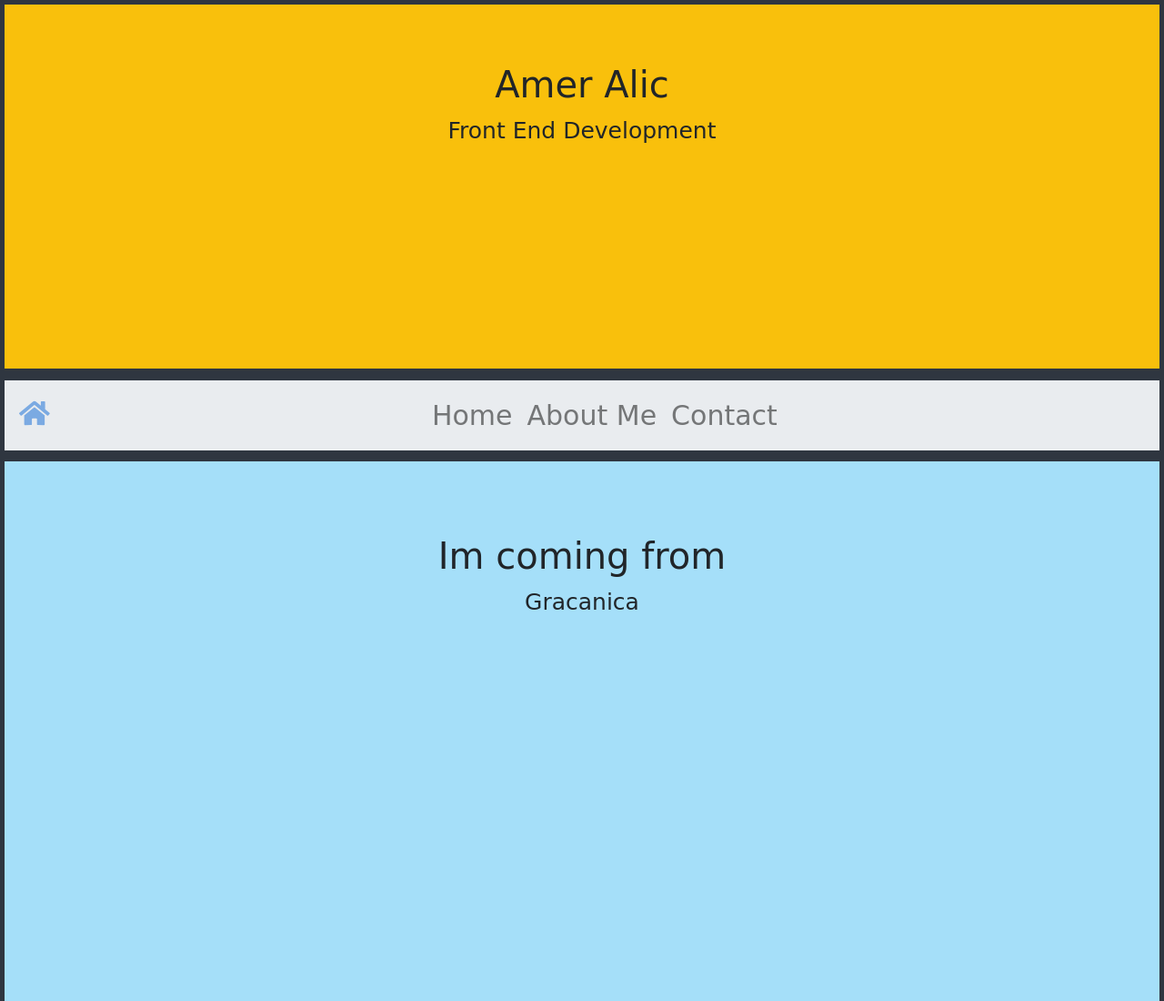
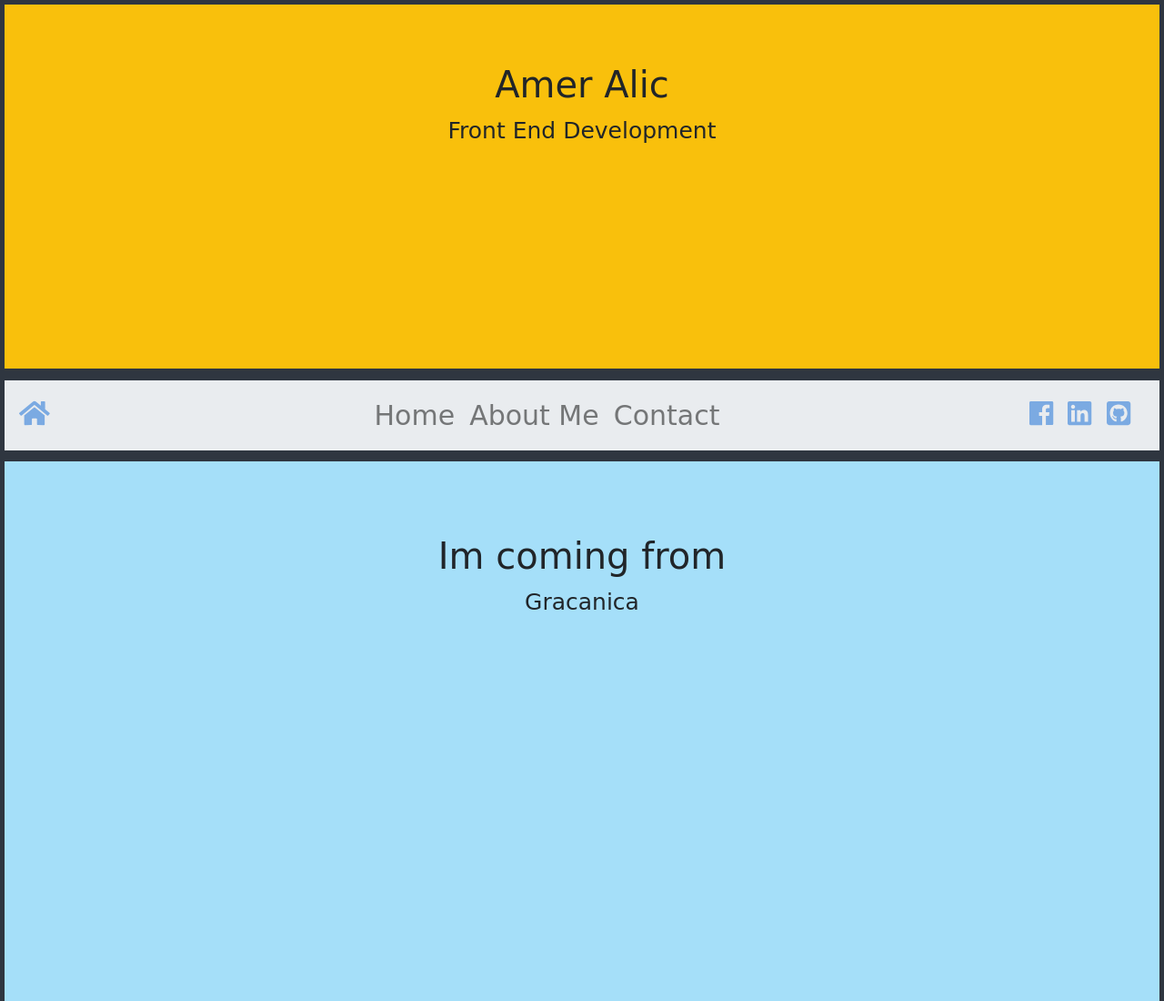
Before and after one commit to 4m3r/pfpage, a plain HTML site: page index.html in a window 1280 px wide. Shown: the top 1100 px of the page at 91% size. Drawn offline with nearby package versions, Linux system fonts and the light colour scheme; a web font is replaced by a local one.

Commit message:
Update index.html

```diff
--- a/index.html
+++ b/index.html
@@ -41,6 +41,11 @@
                 <a class="nav-link" href="#contact">Contact</a>
             </li>
         </ul>
+
+        <a class="navbar-brand" href="https://www.facebook.com/bladeklub" target="_blank"><i class="fab fa-facebook biggerico"></i></a>
+        <a class="navbar-brand" href="https://www.linkedin.com/in/amer-alic-1109b137/" target="_blank"><i class="fab fa-linkedin biggerico"></i></a>
+        <a class="navbar-brand" href="https://github.com/4m3r" target="_blank"><i class="fab fa-github-square biggerico"></i></a>
+
     </div>
     </nav>
     <div class="container-fluid text-center concolor1" id="home">
```
